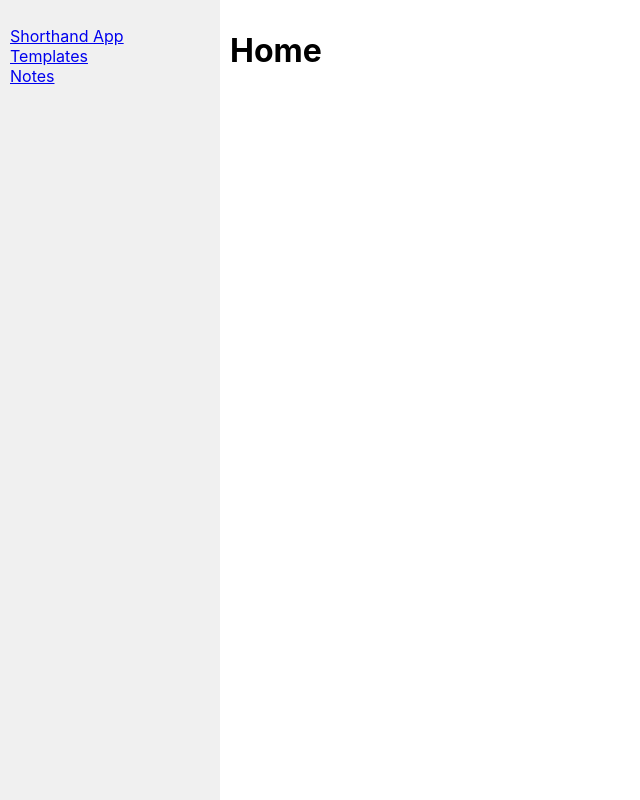
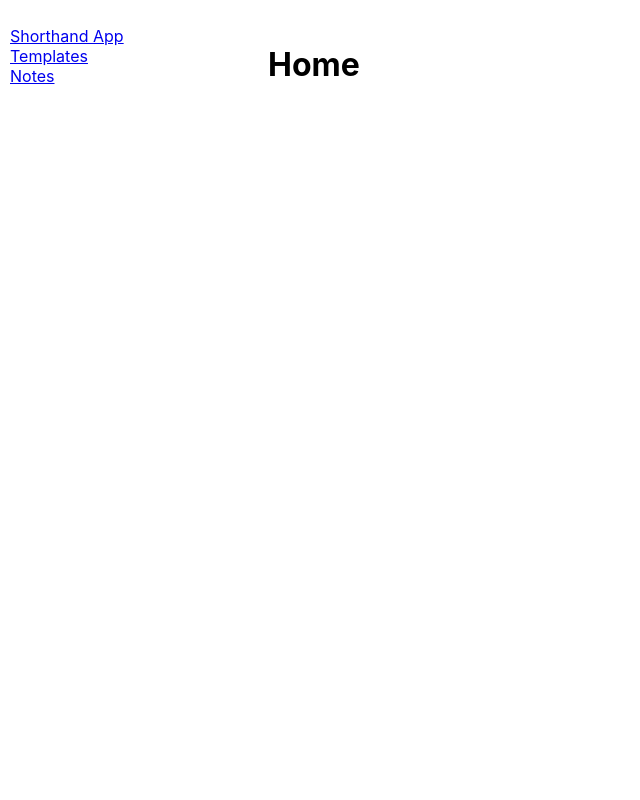
Before and after one commit to julienshim/highlight, a React (Create React App) app: page / in a window 1280 px wide. Shown: the whole page, without its empty margins (0-640 px from the left). Built offline with nearby package versions, Linux system fonts and the light colour scheme.

Commit message:
i can't see what's changed on this

```diff
--- a/src/Components/App.js
+++ b/src/Components/App.js
@@ -4,7 +4,7 @@ import { BrowserRouter as Router, Switch, Route, Link } from "react-router-dom";
 import Home from "./Home";
 import Templates from "./Templates";
 import CreateTemplate from "./CreateTemplate";
-import Notes from './Notes';
+import Notes from "./Notes";
 
 const routes = [
   {
@@ -40,7 +40,7 @@ export default function App() {
           style={{
             padding: "10px",
             minWidth: "200px",
-            background: "#f0f0f0",
+            background: "var(--english-violet)",
           }}
         >
           <ul style={{ listStyleType: "none", padding: 0 }}>
@@ -56,7 +56,7 @@ export default function App() {
           </ul>
         </div>
 
-        <div style={{padding: "10px", width: "100%" }}>
+        <div style={{ padding: "24px 48px", width: "100%" }}>
           <Switch>
             {routes.map((route, index) => (
               <Route
```
